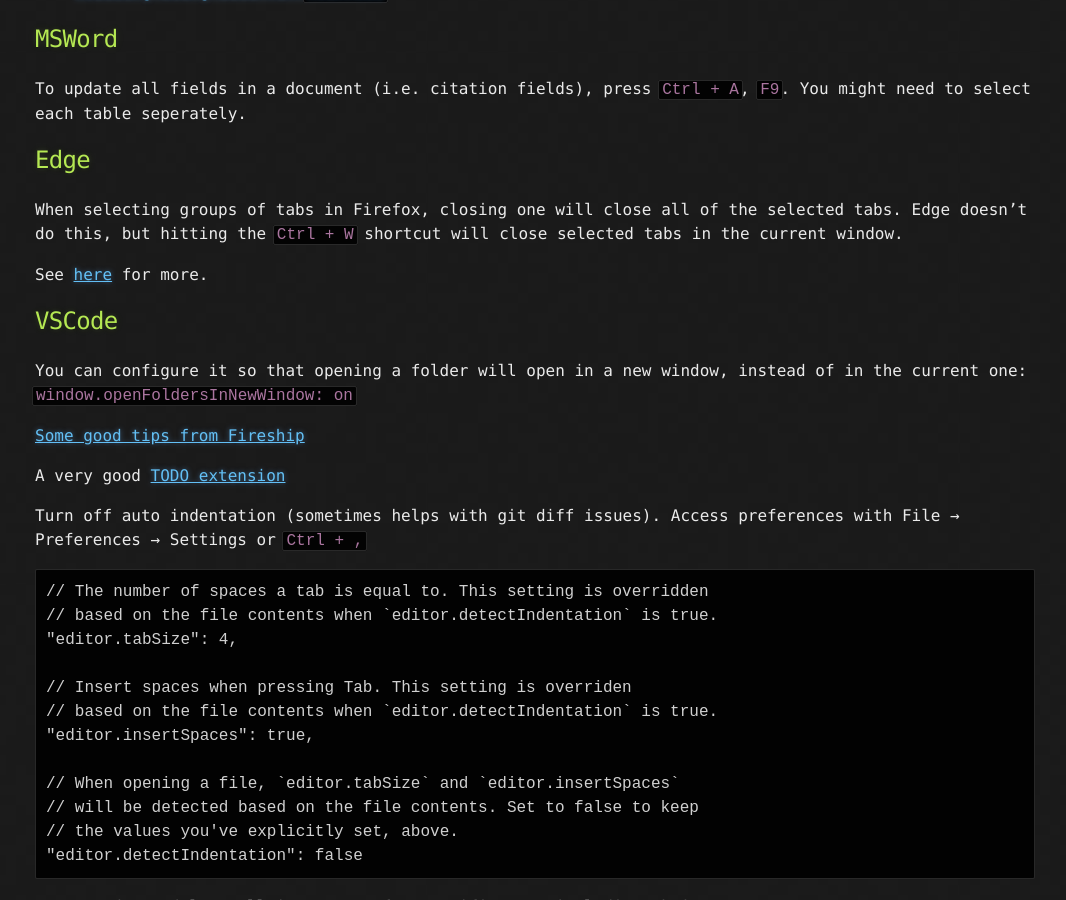
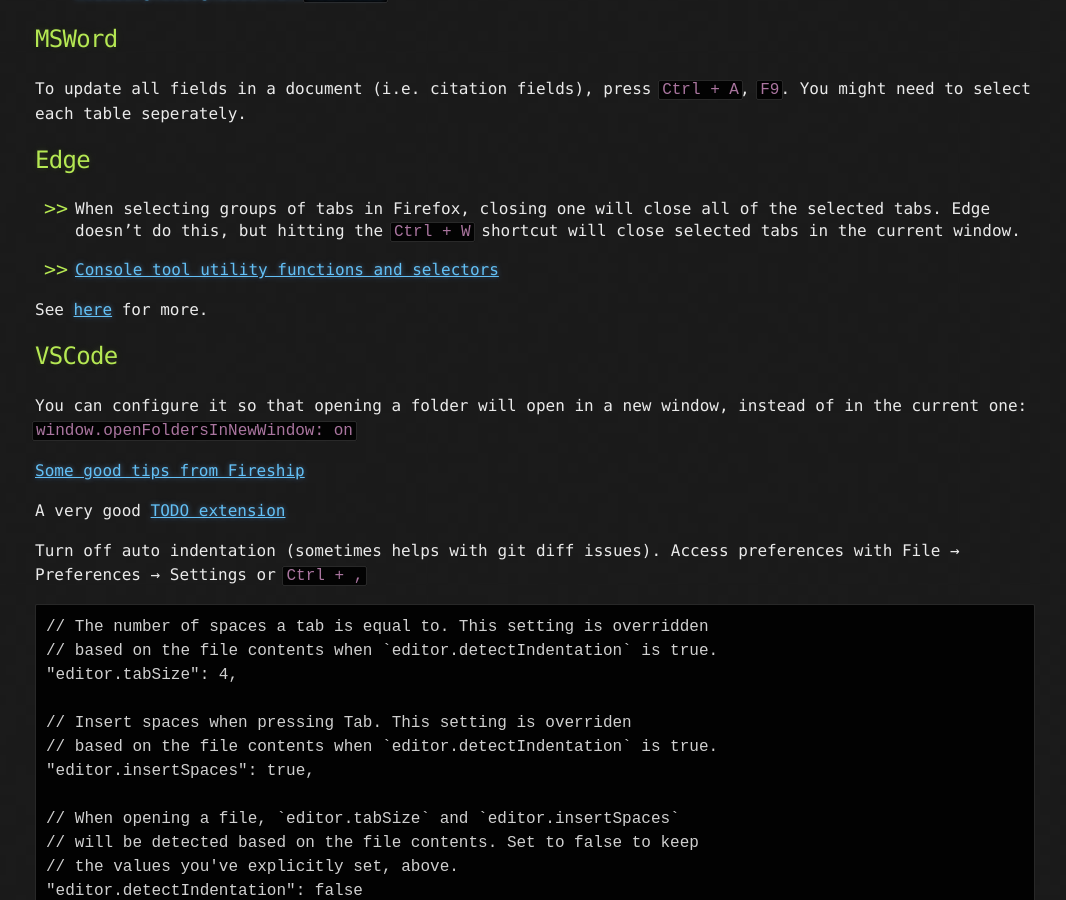
Before and after one commit to HubbleCommand/HubbleCommand.github.io, a Jekyll site: the page built from _posts/2024-08-02-tools-tips.md, in a window 1280 px wide and 900 px high, scrolled down 2608 px. Shown: the whole window, without its empty margins (105-1171 px from the left). Built offline with Jekyll 4.4.1, drawn with Linux system fonts in a browser that asks for light colours; nearby versions of some CDN libraries.

Commit message:
edge tips console selectors & formatting

```diff
--- a/_posts/2024-08-02-tools-tips.md
+++ b/_posts/2024-08-02-tools-tips.md
@@ -106,8 +106,10 @@
 
 ## Edge
 
-When selecting groups of tabs in Firefox, closing one will close all of the selected tabs.
-Edge doesn't do this, but hitting the `Ctrl + W` shortcut will close selected tabs in the current window.
+- When selecting groups of tabs in Firefox, closing one will close all of the selected tabs.
+  Edge doesn't do this, but hitting the `Ctrl + W` shortcut will close selected tabs in the current window.
+
+- [Console tool utility functions and selectors](https://learn.microsoft.com/en-us/microsoft-edge/devtools-guide-chromium/console/utilities)
 
 See [here]({{ site.url }}{{ site.baseurl }}{% link _posts/2024-06-13-using-edge.md %}) for more.
 
```
